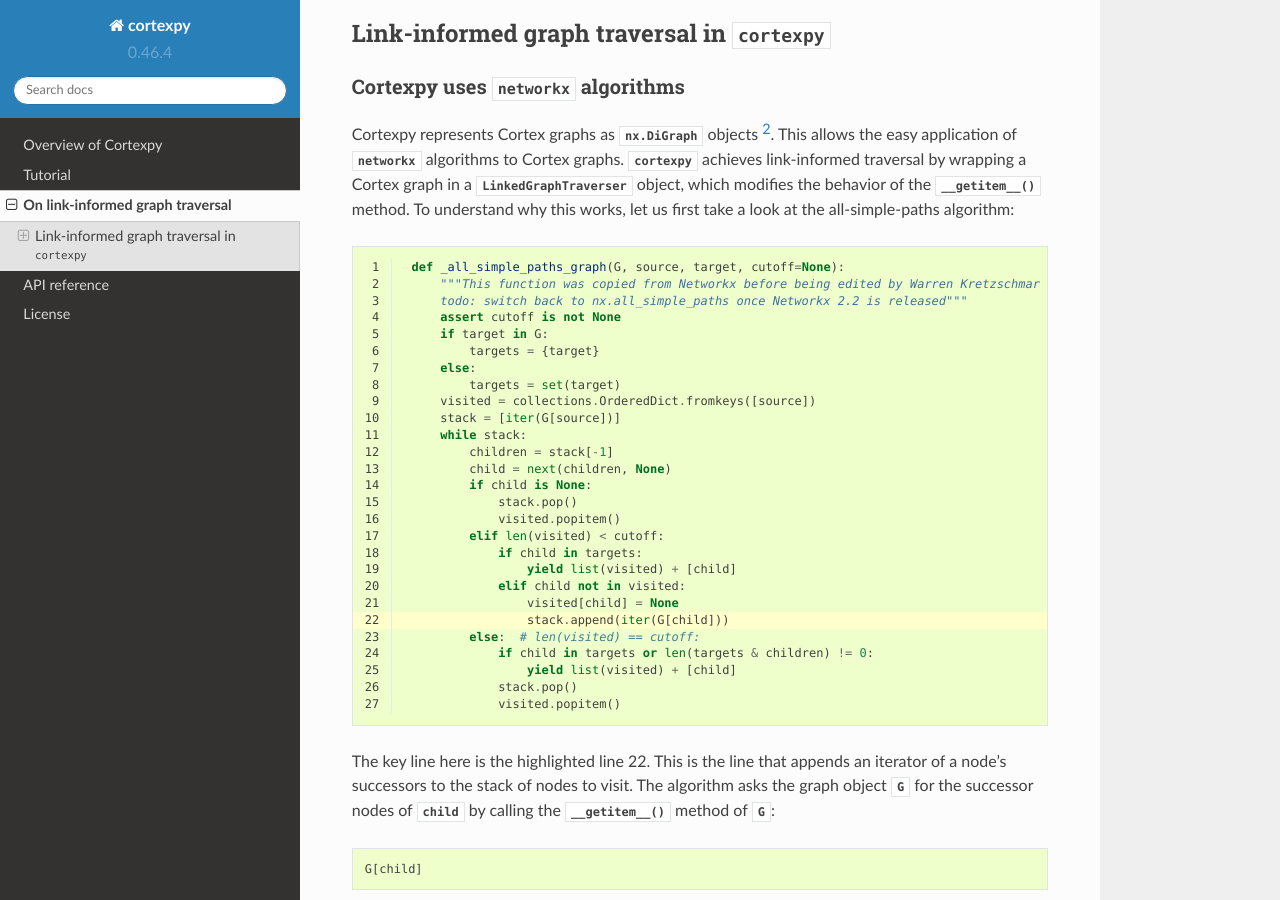
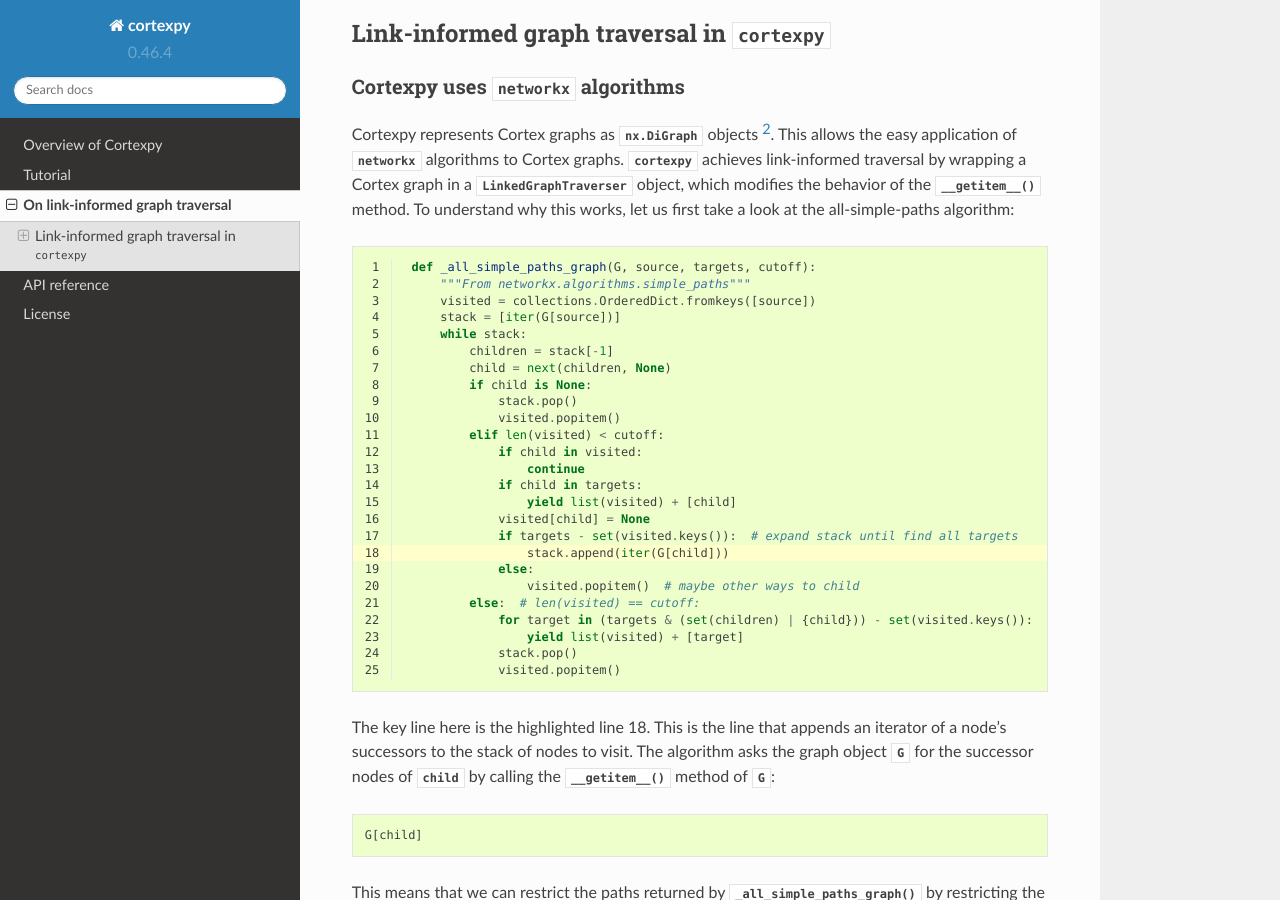
Before and after one commit to castcollab/tesserae2, a Sphinx documentation site: the page built from docs/main.rst, in a window 1280 px wide and 900 px high, scrolled down 809 px. Built offline with Sphinx 7.4.7 and the Read the Docs theme 2.0.0, drawn with Linux system fonts in a browser that asks for light colours; the version number is read from the project's files by our own code.

Commit message:
Update docs

```diff
--- a/README.rst
+++ b/README.rst
@@ -147,7 +147,7 @@
 To build the documentation manually::
 
     # install sphinx dependencies
-    pip install docs/requirements.txt
+    pip install -r docs/requirements.txt
 
     make docs
 
--- a/docs/main.rst
+++ b/docs/main.rst
@@ -54,16 +54,10 @@
 
 .. code-block:: python3
    :lineno-start: 1
-   :emphasize-lines: 22
+   :emphasize-lines: 18
 
-    def _all_simple_paths_graph(G, source, target, cutoff=None):
-        """This function was copied from Networkx before being edited by Warren Kretzschmar
-        todo: switch back to nx.all_simple_paths once Networkx 2.2 is released"""
-        assert cutoff is not None
-        if target in G:
-            targets = {target}
-        else:
-            targets = set(target)
+    def _all_simple_paths_graph(G, source, targets, cutoff):
+        """From networkx.algorithms.simple_paths"""
         visited = collections.OrderedDict.fromkeys([source])
         stack = [iter(G[source])]
         while stack:
@@ -73,18 +67,22 @@
                 stack.pop()
                 visited.popitem()
             elif len(visited) < cutoff:
+                if child in visited:
+                    continue
                 if child in targets:
                     yield list(visited) + [child]
-                elif child not in visited:
-                    visited[child] = None
+                visited[child] = None
+                if targets - set(visited.keys()):  # expand stack until find all targets
                     stack.append(iter(G[child]))
+                else:
+                    visited.popitem()  # maybe other ways to child
             else:  # len(visited) == cutoff:
-                if child in targets or len(targets & children) != 0:
-                    yield list(visited) + [child]
+                for target in (targets & (set(children) | {child})) - set(visited.keys()):
+                    yield list(visited) + [target]
                 stack.pop()
                 visited.popitem()
 
-The key line here is the highlighted line 22. This is the line that appends an iterator of a node's
+The key line here is the highlighted line 18. This is the line that appends an iterator of a node's
 successors to the stack of nodes to visit. The algorithm asks the graph object :py:obj:`G`
 for the successor nodes of :py:obj:`child` by calling the
 :py:meth:`~cortexpy.links.LinkedGraphTraverser.__getitem__` method of :py:obj:`G`::
```
